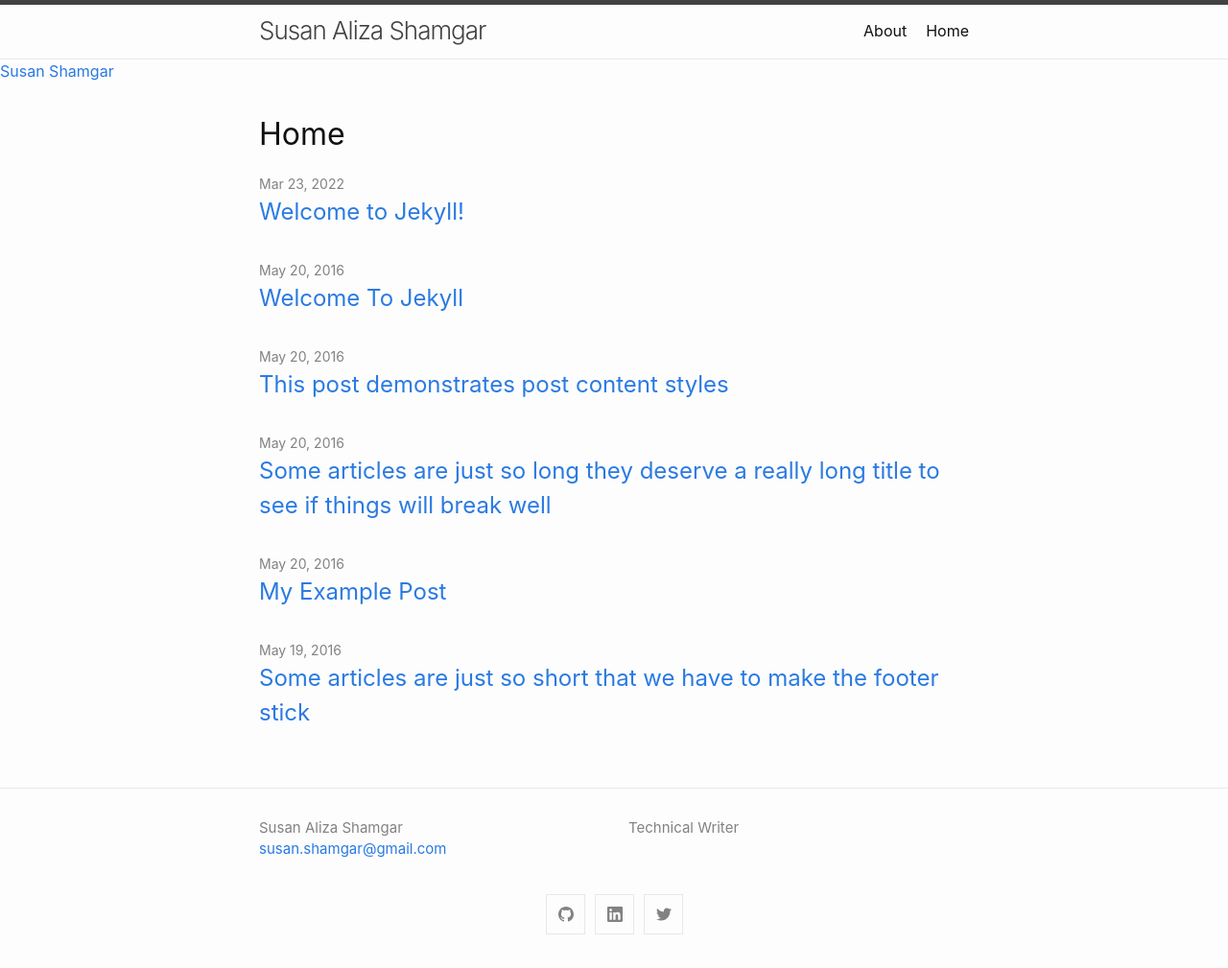
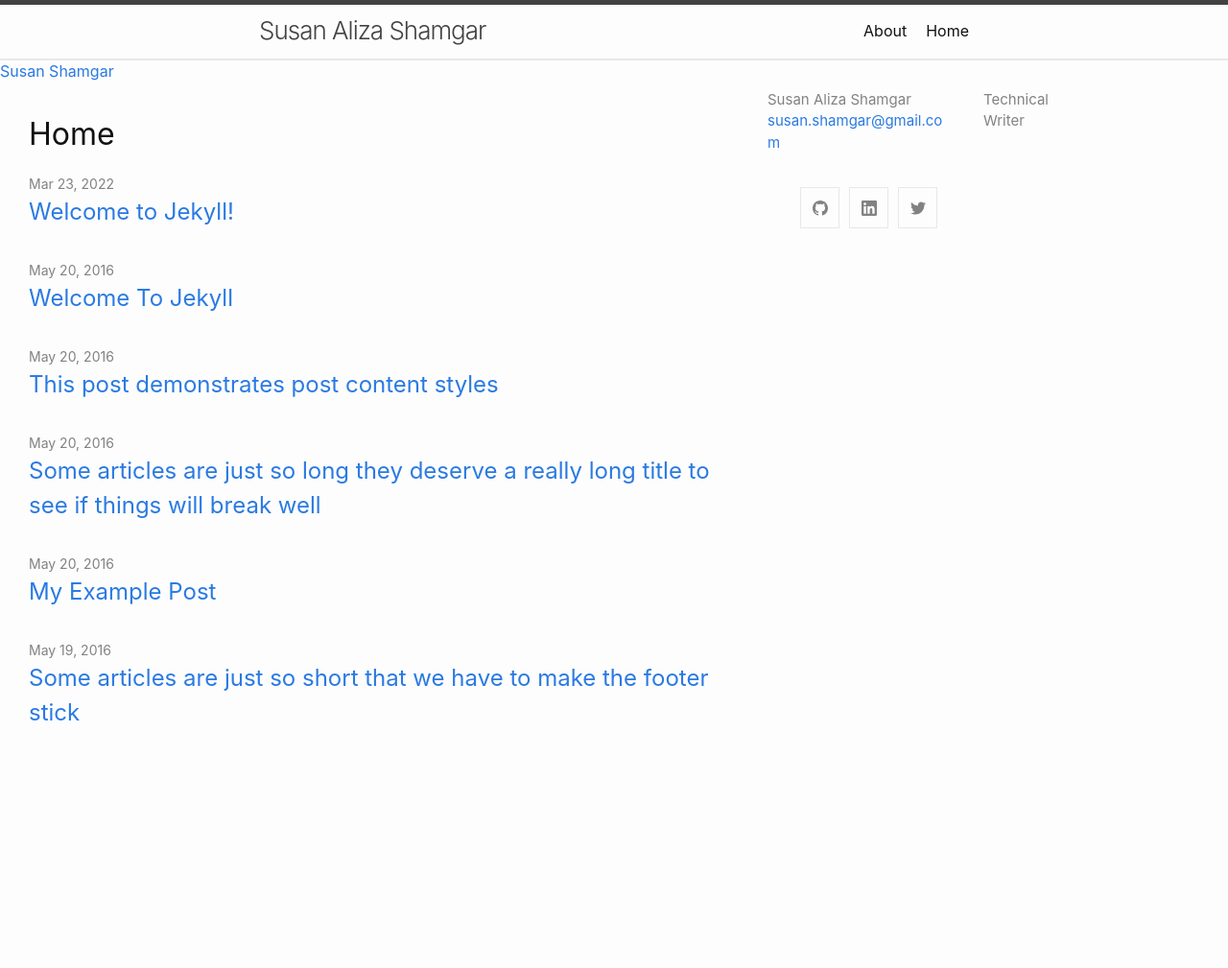
Before and after one commit to susan-shamgar/susan-shamgar.github.io, a Jekyll site: the page built from docs/index.markdown, in a window 1280 px wide. Shown: the whole page at 96% size. Built offline with Jekyll 4.4.1, drawn with Linux system fonts in a browser that asks for light colours; comment, search, counter and statistics services are not loaded; after the commit the page ends 900 px from its top, so only the background shows below that.

Commit message:
Update _layout.scss

```diff
--- a/docs/_sass/minima/_layout.scss
+++ b/docs/_sass/minima/_layout.scss
@@ -116,7 +116,20 @@
   }
 }
 
+/**
+ * Columns
+ */
+.column {
+  float: left;
+}
 
+.left {
+  width: 25%;
+}
+
+.right {
+  width: 75%;
+}
 
 /**
  * Site footer
```
